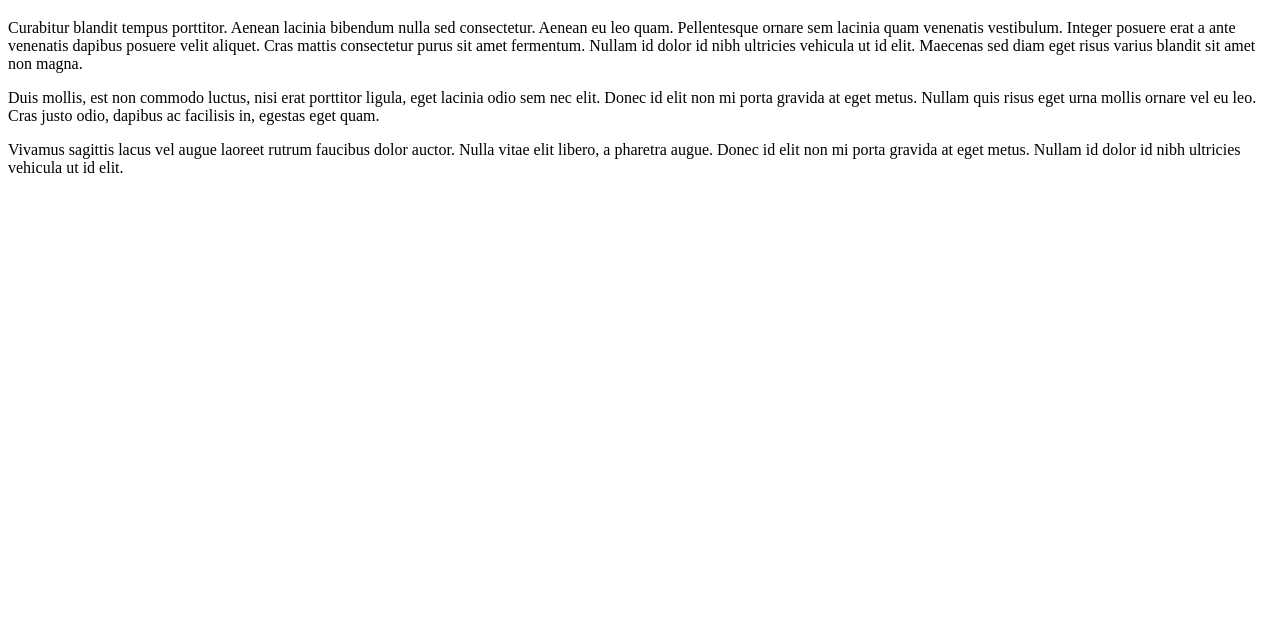
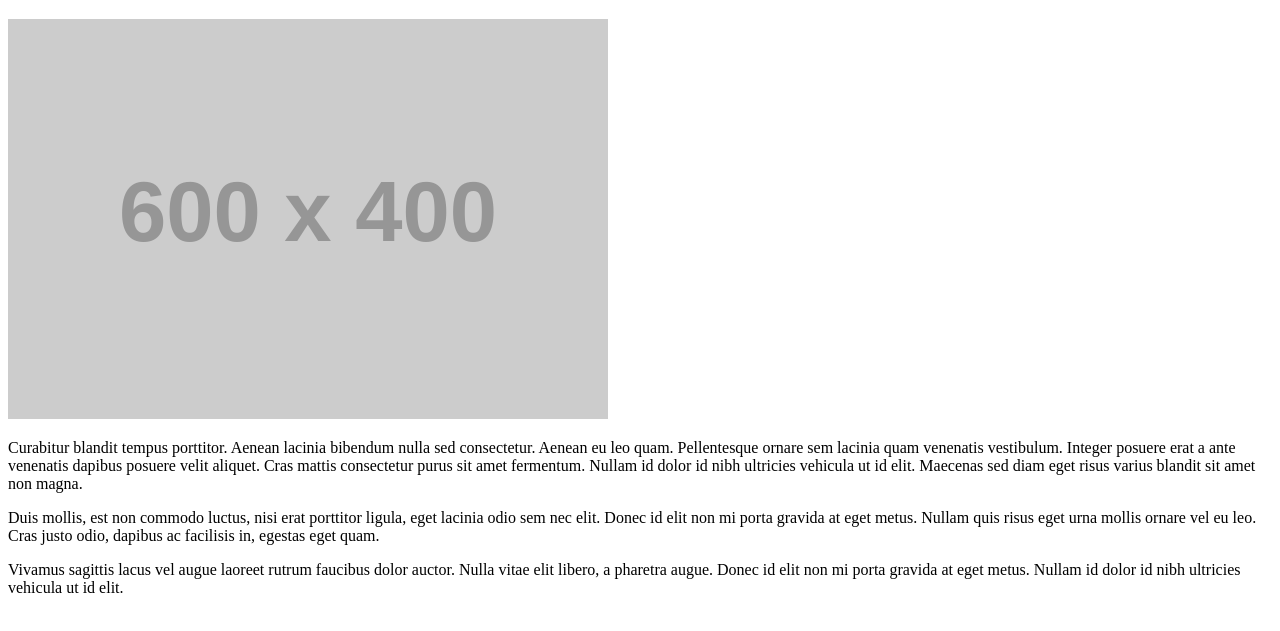
Before and after one commit to realph/third-git, a plain HTML site: page index.html in a window 1280 px wide. Shown: the part 61-692 px from the top of the page. Drawn offline with Linux system fonts and the light colour scheme; placeholder pictures from the web are drawn by us.

Commit message:
Add image to body

```diff
--- a/index.html
+++ b/index.html
@@ -12,6 +12,8 @@
 
 <h1>A Third Try Using Git</h1>
 
+<img src="http://placehold.it/600x400"/>
+
 <p>Curabitur blandit tempus porttitor. Aenean lacinia bibendum nulla sed consectetur. Aenean eu leo quam. Pellentesque ornare sem lacinia quam venenatis vestibulum. Integer posuere erat a ante venenatis dapibus posuere velit aliquet. Cras mattis consectetur purus sit amet fermentum. Nullam id dolor id nibh ultricies vehicula ut id elit. Maecenas sed diam eget risus varius blandit sit amet non magna.</p>
 
 <p>Duis mollis, est non commodo luctus, nisi erat porttitor ligula, eget lacinia odio sem nec elit. Donec id elit non mi porta gravida at eget metus. Nullam quis risus eget urna mollis ornare vel eu leo. Cras justo odio, dapibus ac facilisis in, egestas eget quam.</p>
```
